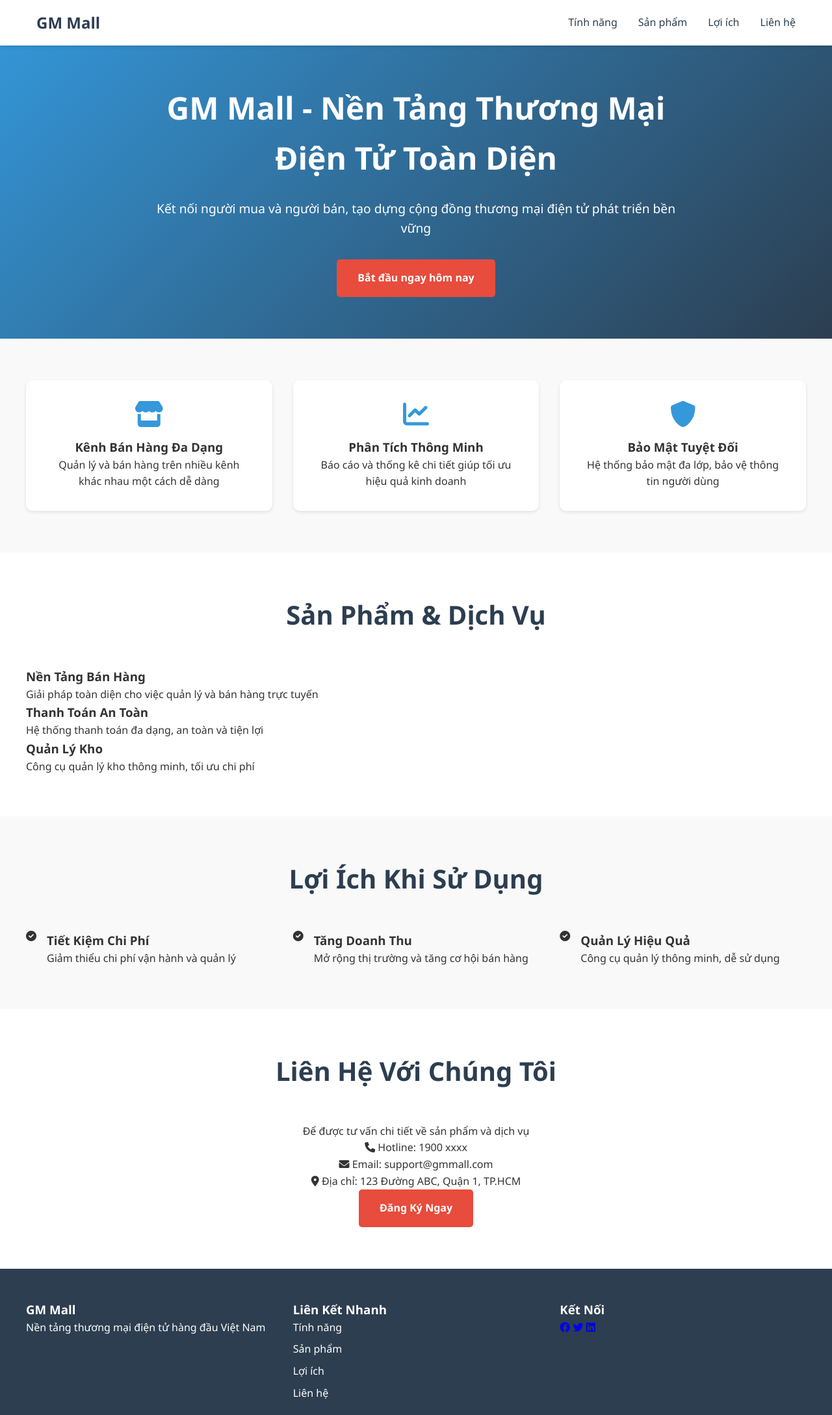
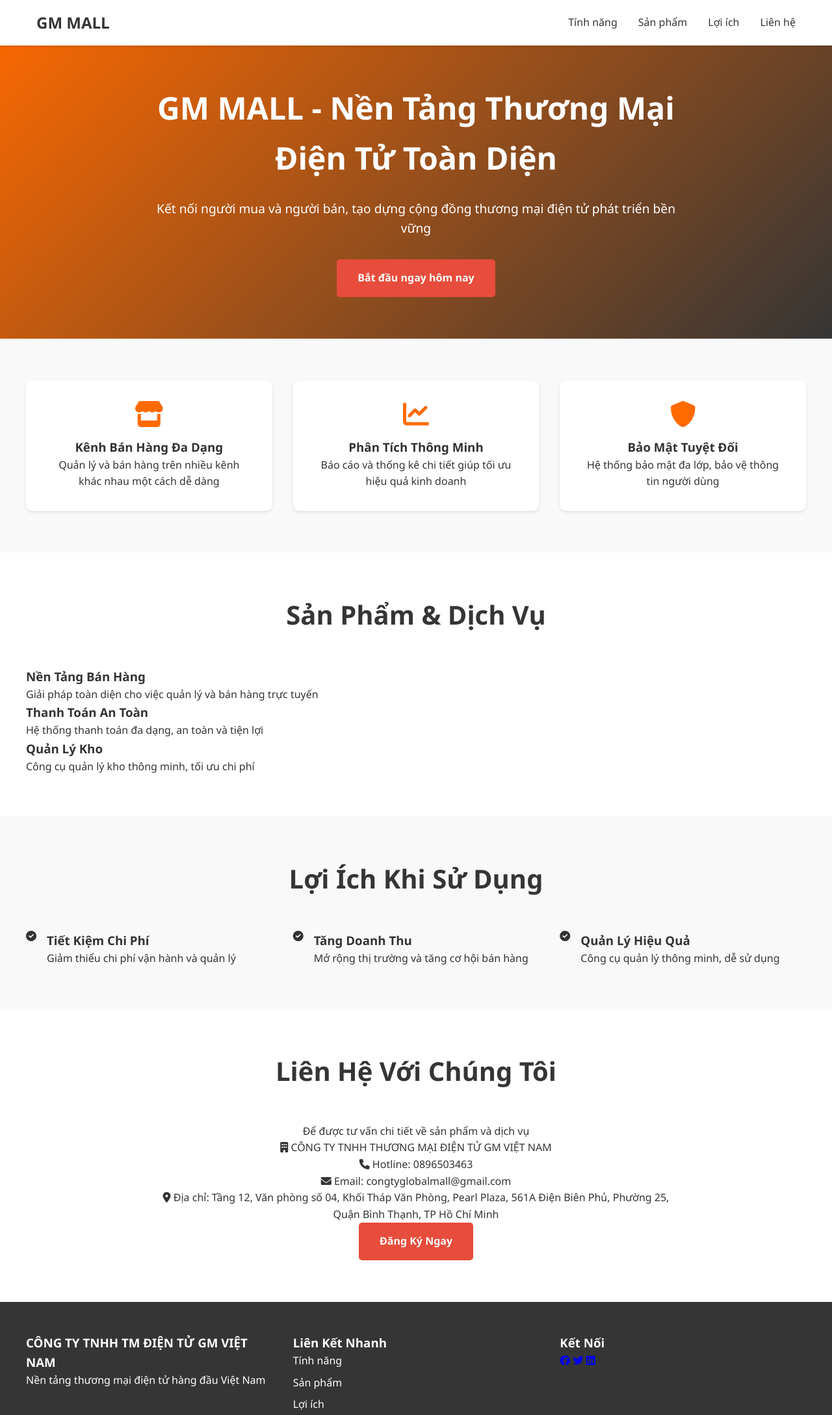
Before and after one commit to zm-vn/gm-mall-landingpage, a website built with webpack: page index.html in a window 1280 px wide. Shown: the top 2177 px of the page at 65% size. Built offline with nearby package versions, Linux system fonts and the light colour scheme; a script that the page names is missing.

Commit message:
update-01

```diff
--- a/css/style.css
+++ b/css/style.css
@@ -280,7 +280,7 @@ body {
 .logo {
   font-size: 1.5rem;
   font-weight: bold;
-  color: #2c3e50;
+  color: #353535;
   text-decoration: none;
 }
 
@@ -291,18 +291,18 @@ body {
 
 .nav-links a {
   text-decoration: none;
-  color: #2c3e50;
+  color: #353535;
   font-weight: 500;
   transition: color 0.3s;
 }
 
 .nav-links a:hover {
-  color: #3498db;
+  color: #FF6A00;
 }
 
 /* Hero Section */
 .hero {
-  background: linear-gradient(135deg, #3498db, #2c3e50);
+  background: linear-gradient(135deg, #FF6A00, #353535);
   color: white;
   padding: 8rem 2rem 4rem;
   text-align: center;
@@ -362,7 +362,7 @@ body {
 
 .feature-card i {
   font-size: 2.5rem;
-  color: #3498db;
+  color: #FF6A00;
   margin-bottom: 1rem;
 }
 
@@ -380,7 +380,7 @@ body {
   text-align: center;
   margin-bottom: 3rem;
   font-size: 2.5rem;
-  color: #2c3e50;
+  color: #353535;
 }
 
 /* Benefits Section */
@@ -416,7 +416,7 @@ body {
 
 /* Footer */
 .footer {
-  background-color: #2c3e50;
+  background-color: #353535;
   color: white;
   padding: 3rem 2rem;
 }
@@ -443,7 +443,7 @@ body {
 }
 
 .footer-links a:hover {
-  color: #3498db;
+  color: #FF6A00;
 }
 
 /* Responsive Design */
--- a/index.html
+++ b/index.html
@@ -4,7 +4,7 @@
 <head>
   <meta charset="UTF-8">
   <meta name="viewport" content="width=device-width, initial-scale=1.0">
-  <title>GM Mall - Sàn Thương Mại Điện Tử Hàng Đầu</title>
+  <title>GM MALL - Sàn Thương Mại Điện Tử Hàng Đầu</title>
   <link rel="stylesheet" href="https://cdnjs.cloudflare.com/ajax/libs/font-awesome/6.0.0/css/all.min.css">
   <link rel="stylesheet" href="./css/style.css">
 </head>
@@ -13,7 +13,7 @@
   <!-- Header -->
   <header class="header">
     <nav class="nav-container">
-      <a href="#" class="logo">GM Mall</a>
+      <a href="#" class="logo">GM MALL</a>
       <div class="nav-links">
         <a href="#features">Tính năng</a>
         <a href="#products">Sản phẩm</a>
@@ -26,7 +26,7 @@
   <!-- Hero Section -->
   <section class="hero">
     <div class="hero-content">
-      <h1>GM Mall - Nền Tảng Thương Mại Điện Tử Toàn Diện</h1>
+      <h1>GM MALL - Nền Tảng Thương Mại Điện Tử Toàn Diện</h1>
       <p>Kết nối người mua và người bán, tạo dựng cộng đồng thương mại điện tử phát triển bền vững</p>
       <a href="#contact" class="cta-button">Bắt đầu ngay hôm nay</a>
     </div>
@@ -108,9 +108,10 @@
     <div class="contact-container">
       <p>Để được tư vấn chi tiết về sản phẩm và dịch vụ</p>
       <div class="contact-info">
-        <p><i class="fas fa-phone"></i> Hotline: 1900 xxxx</p>
-        <p><i class="fas fa-envelope"></i> Email: support@gmmall.com</p>
-        <p><i class="fas fa-map-marker-alt"></i> Địa chỉ: 123 Đường ABC, Quận 1, TP.HCM</p>
+        <p><i class="fas fa-building"></i> CÔNG TY TNHH THƯƠNG MẠI ĐIỆN TỬ GM VIỆT NAM</p>
+        <p><i class="fas fa-phone"></i> Hotline: 0896503463</p>
+        <p><i class="fas fa-envelope"></i> Email: congtyglobalmall@gmail.com</p>
+        <p><i class="fas fa-map-marker-alt"></i> Địa chỉ: Tầng 12, Văn phòng số 04, Khối Tháp Văn Phòng, Pearl Plaza, 561A Điện Biên Phủ, Phường 25, Quận Bình Thạnh, TP Hồ Chí Minh</p>
       </div>
       <a href="#" class="cta-button">Đăng Ký Ngay</a>
     </div>
@@ -120,7 +121,7 @@
   <footer class="footer">
     <div class="footer-container">
       <div>
-        <h3>GM Mall</h3>
+        <h3>CÔNG TY TNHH TM ĐIỆN TỬ GM VIỆT NAM</h3>
         <p>Nền tảng thương mại điện tử hàng đầu Việt Nam</p>
       </div>
       <div>
```
